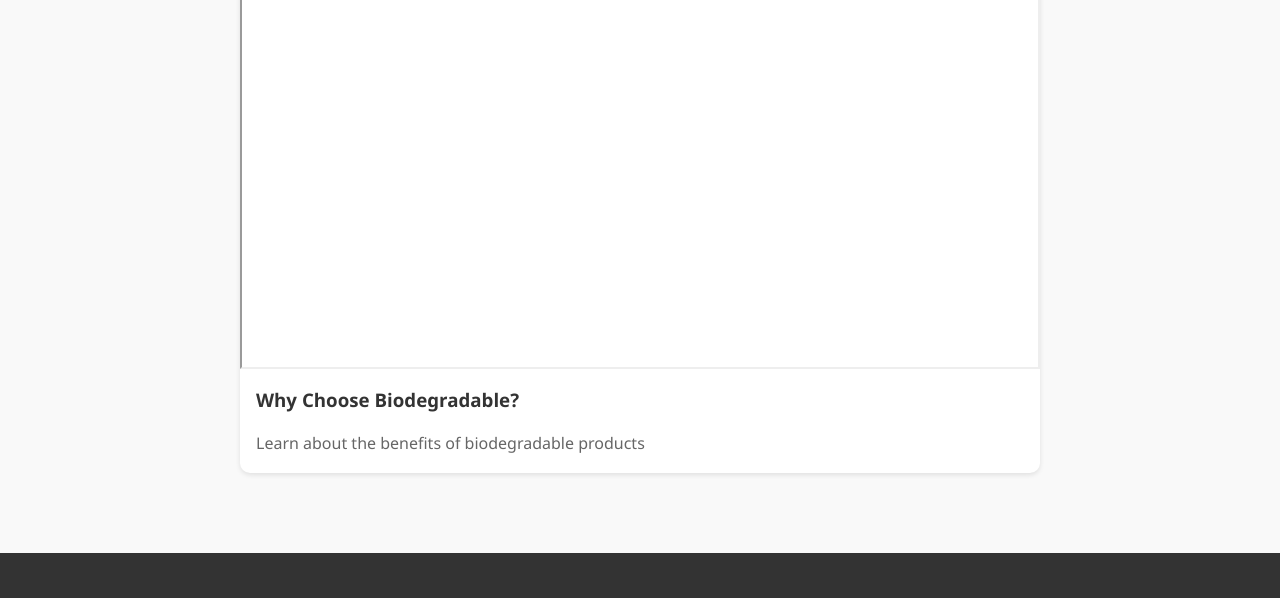
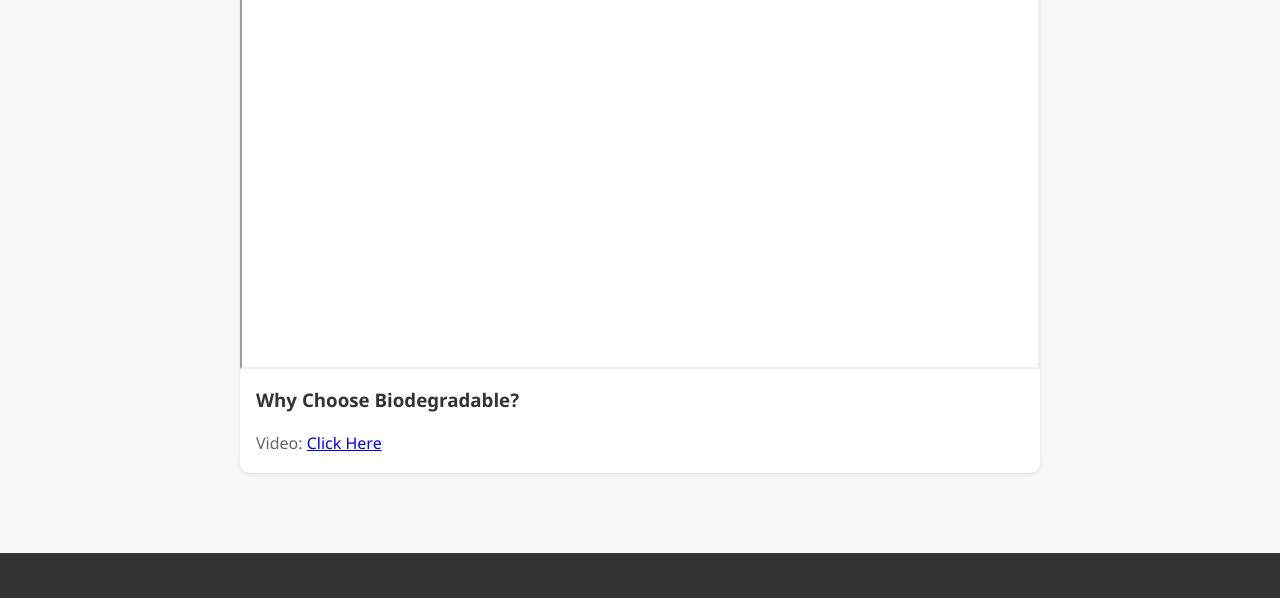
Before and after one commit to Tkapat/Climwork, a website: page index.html in a window 1280 px wide. Shown: the part 1851-2449 px from the top of the page. Drawn offline with Linux system fonts and the light colour scheme.

Commit message:
Update index.html

```diff
--- a/index.html
+++ b/index.html
@@ -67,7 +67,7 @@
                         <iframe src="D:\nen\pitch.mp4" allowfullscreen></iframe>
                     </div>
                     <h3>Why Choose Biodegradable?</h3>
-                    <p>Learn about the benefits of biodegradable products</p>
+                    <p>Video: <a href="https://drive.google.com/file/d/1tSOHpIWT6HzTToyyZ7o7GcbhOpbDBJoW/view?usp=drivesdk ">Click Here</a></p>
                 </div>
             </div>
         </section>
```
